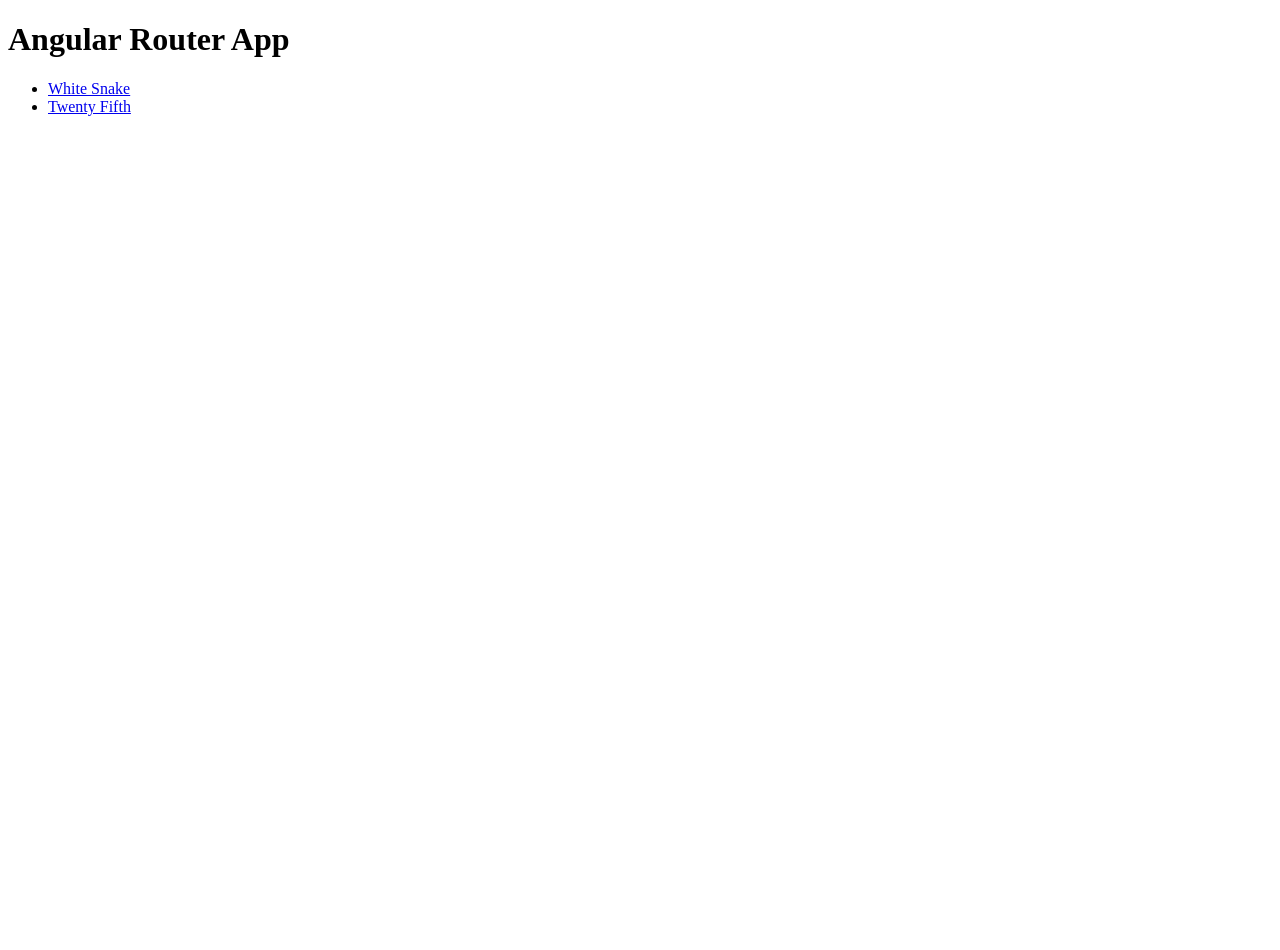
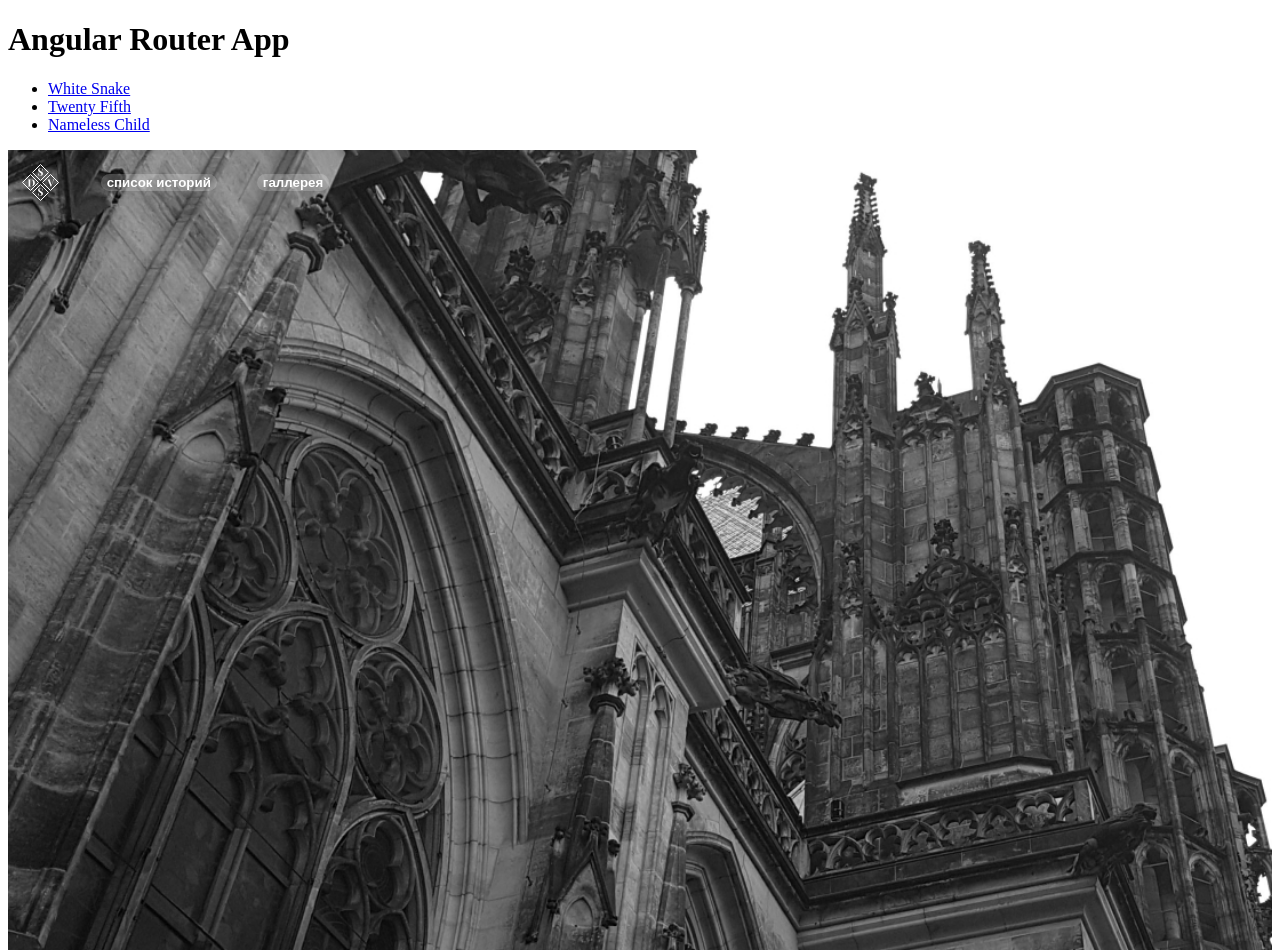
Before and after one commit to ViktorSuharev/darimatales, an Angular app: page /nameless-child in a window 1280 px wide. Before the commit this address led to /. Before the commit the page ends 821 px from the top, so only its background shows below. Built offline with nearby package versions, Linux system fonts and the light colour scheme.

Commit message:
add third pic template

```diff
--- a/src/app/app.component.html
+++ b/src/app/app.component.html
@@ -5,6 +5,7 @@
   <ul>
     <li><a routerLink="/white-snake" routerLinkActive="active">White Snake</a></li>
     <li><a routerLink="/twenty-fifth" routerLinkActive="active">Twenty Fifth</a></li>
+    <li><a routerLink="/nameless-child" routerLinkActive="active">Nameless Child</a></li>
   </ul>
 </nav>
 <!-- The routed views render in the <router-outlet>-->
--- a/src/app/app.module.ts
+++ b/src/app/app.module.ts
@@ -13,6 +13,7 @@ import { PicGalleryComponent } from './tales/white-snake/body/front-widget/pic-g
 import { WhiteSnakeComponent } from './tales/white-snake/white-snake.component';
 import { TwentyFifthComponent } from './tales/twenty-fifth/twenty-fifth.component';
 import { AppRoutingModule } from './app.routing.module';
+import { NamelessChildComponent } from './tales/nameless-child/nameless-child.component';
 
 @NgModule({
   declarations: [
@@ -27,7 +28,8 @@ import { AppRoutingModule } from './app.routing.module';
     ResizeOnNavigateDirective,
     PicGalleryComponent,
     WhiteSnakeComponent,
-    TwentyFifthComponent
+    TwentyFifthComponent,
+    NamelessChildComponent
   ],
   imports: [
     BrowserModule,
--- a/src/app/app.routing.module.ts
+++ b/src/app/app.routing.module.ts
@@ -2,10 +2,12 @@ import { NgModule } from '@angular/core';
 import { Routes, RouterModule } from '@angular/router';
 import { WhiteSnakeComponent } from './tales/white-snake/white-snake.component';
 import { TwentyFifthComponent } from './tales/twenty-fifth/twenty-fifth.component';
+import {NamelessChildComponent} from './tales/nameless-child/nameless-child.component';
 
 const routes: Routes = [
   { path: 'white-snake', component: WhiteSnakeComponent },
   { path: 'twenty-fifth', component: TwentyFifthComponent },
+  { path: 'nameless-child', component: NamelessChildComponent }
 ];
 
 @NgModule({
--- /dev/null
+++ b/src/app/tales/nameless-child/nameless-child.component.css
@@ -0,0 +1,33 @@
+.bg-img {
+  height: 100%;
+  position: relative;
+}
+
+.body-center-white-frame {
+  position: absolute;
+  top: 15%;
+  left: 15%;
+  width: 70%;
+  height: 70%;
+  border: 2px solid white;
+}
+
+.blurred {
+  background:
+    linear-gradient(rgba(255,255,255,.4), rgba(255,255,255,.4)),
+    url('~/assets/background-3.jpg');
+
+  background-position: center;
+  background-repeat: no-repeat;
+  background-size: cover;
+}
+
+.default {
+  background:
+    linear-gradient(rgba(255,255,255,.0), rgba(255,255,255,.0)),
+    url('~/assets/background-3.jpg');
+
+  background-position: center;
+  background-repeat: no-repeat;
+  background-size: cover;
+}
--- /dev/null
+++ b/src/app/tales/nameless-child/nameless-child.component.html
@@ -0,0 +1,8 @@
+<!--<div class="bg-img" [ngClass]="generalStyleService.isDefault() ? 'default' : 'blurred'" (click)="setDefaultView()">-->
+<div class="bg-img default">
+  <app-menu-header></app-menu-header>
+
+  <!--  <div class="body-center-white-frame">
+      <app-center-picture-button></app-center-picture-button>
+    </div>-->
+</div>
--- /dev/null
+++ b/src/app/tales/nameless-child/nameless-child.component.ts
@@ -0,0 +1,15 @@
+import { Component, OnInit } from '@angular/core';
+
+@Component({
+  selector: 'app-nameless-child',
+  templateUrl: './nameless-child.component.html',
+  styleUrls: ['./nameless-child.component.css']
+})
+export class NamelessChildComponent implements OnInit {
+
+  constructor() { }
+
+  ngOnInit() {
+  }
+
+}
```
